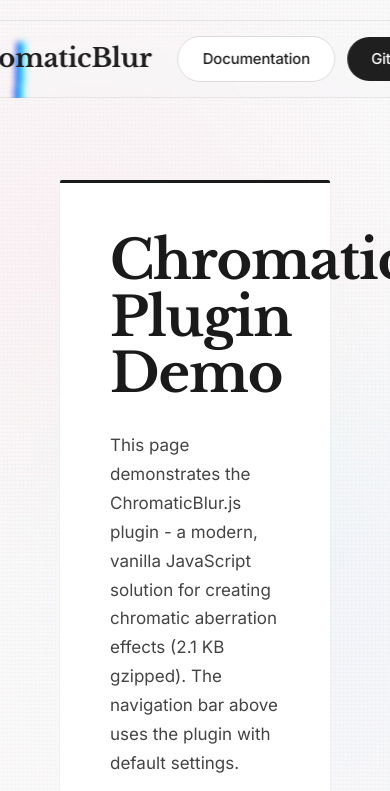
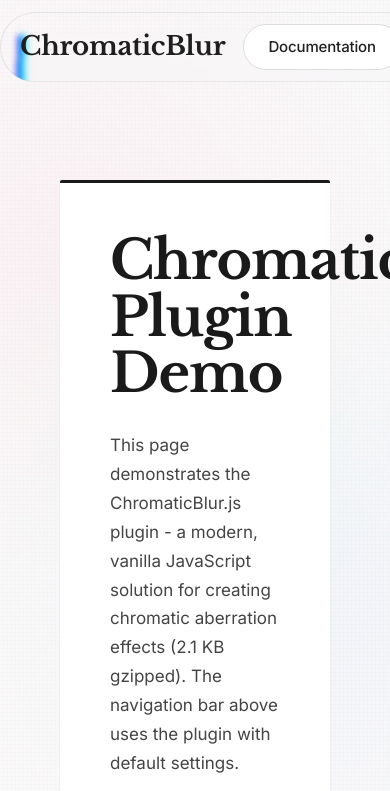
Before and after one commit to restyler/chromatic-blur, a website: page index.html in a window 390 px wide. Shown: the top 791 px of the page. Drawn offline with nearby package versions, Linux system fonts and the light colour scheme.

Commit message:
demo(navbar): avoid transform for fixed positioning; center via auto margins for mobile stability

```diff
--- a/index.html
+++ b/index.html
@@ -79,14 +79,25 @@
         .navbar {
             position: fixed;
             top: 20px;
-            left: 50%;
-            transform: translateX(-50%);
+            left: 0;
+            right: 0;
             z-index: 100;
             display: flex;
             align-items: center;
             gap: 26px;
             padding: 16px 31px;
             border-radius: 100px;
+            width: max-content;
+            margin-left: auto;
+            margin-right: auto;
+        }
+
+        @media (max-width: 640px) {
+            .navbar {
+                top: 12px;
+                gap: 18px;
+                padding: 12px 20px;
+            }
         }
 
         .logo {
```
